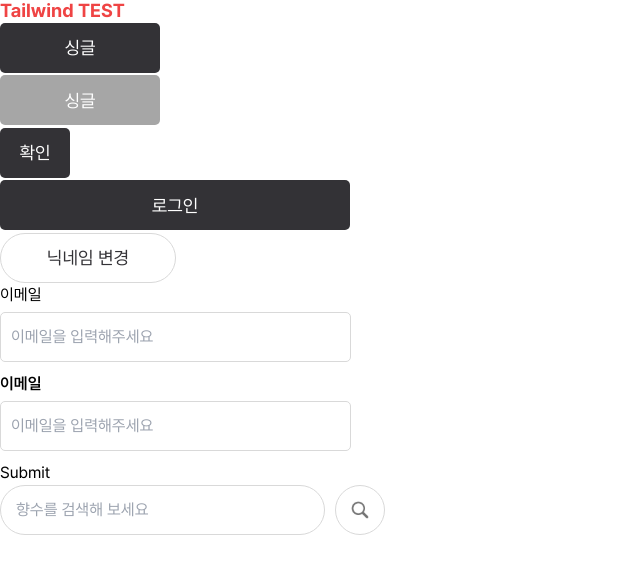
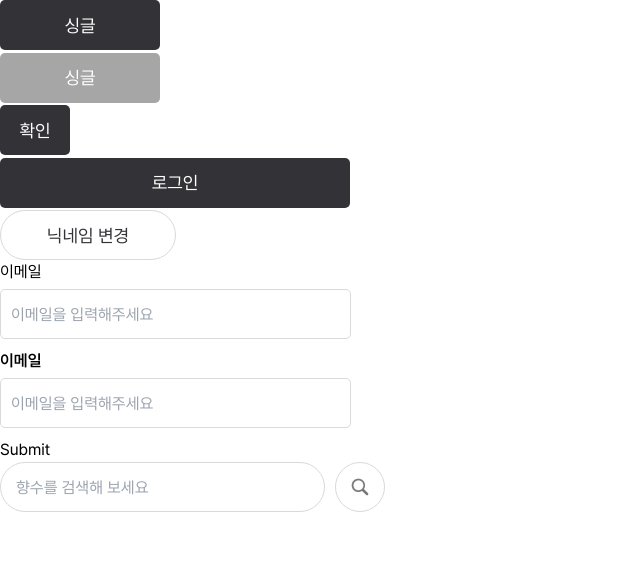
Before and after one commit to wnso-kim/perfumepedia-mobile-frontend, a React (Create React App) app: page /test in a window 1280 px wide. Shown: the top 574 px of the page, without its empty margins (0-640 px from the left). Built offline with nearby package versions, Linux system fonts and the light colour scheme.

Commit message:
✨ Feat : Route 지정

```diff
--- a/package.json
+++ b/package.json
@@ -9,6 +9,7 @@
     "react": "^18.3.1",
     "react-dom": "^18.3.1",
     "react-hook-form": "^7.54.1",
+    "react-router-dom": "^7.0.2",
     "react-scripts": "5.0.1",
     "web-vitals": "^2.1.4"
   },
--- a/src/App.js
+++ b/src/App.js
@@ -1,29 +1,22 @@
-import {
-  DefaultButton,
-  DisabledButton,
-  CheckButton,
-  SubmitButton,
-  ChangeButton,
-} from "./test/TestButton";
-import InputTest from "./test/TestInput";
-import SearchInputTest from "./test/TestSearchInput";
+import { BrowserRouter, Routes, Route } from "react-router-dom";
+import Main from "./page/Main";
+import Test from "./page/Test";
+import Manager from "./page/Manager";
+import RequestList from "./page/RequestList";
 
 function App() {
   return (
     <div className="App">
-      <h1 className="text-3xl font-bold text-red-500">Tailwind TEST</h1>
-      {/* button test */}
-      <div className="flex flex-col gap-1">
-        <DefaultButton />
-        <DisabledButton />
-        <CheckButton />
-        <SubmitButton />
-        <ChangeButton />
-      </div>
-      <div>
-        <InputTest />
-        <SearchInputTest />
-      </div>
+      <BrowserRouter>
+        <Routes>
+          <Route path="/" element={<Main />} />
+          <Route path="test" element={<Test />} />
+          <Route path="manager">
+            <Route index element={<Manager />} />
+            <Route path="request-list" element={<RequestList />} />
+          </Route>
+        </Routes>
+      </BrowserRouter>
     </div>
   );
 }
--- a/src/page/Main.jsx
+++ b/src/page/Main.jsx
@@ -0,0 +1,4 @@
+const Main = () => {
+  return <div>여긴 메인 페이지(유저)</div>;
+};
+export default Main;
--- /dev/null
+++ b/src/page/Manager.jsx
@@ -0,0 +1,2 @@
+const Manager = () => {};
+export default Manager;
--- /dev/null
+++ b/src/page/RequestList.jsx
@@ -0,0 +1,2 @@
+const RequestList = () => {};
+export default RequestList;
--- /dev/null
+++ b/src/page/Test.jsx
@@ -0,0 +1,30 @@
+import {
+  DefaultButton,
+  DisabledButton,
+  CheckButton,
+  SubmitButton,
+  ChangeButton,
+} from "../test/TestButton";
+import InputTest from "../test/TestInput";
+import SearchInputTest from "../test/TestSearchInput";
+
+const Test = () => {
+  return (
+    <>
+      {/* button test */}
+      <div className="flex flex-col gap-1">
+        <DefaultButton />
+        <DisabledButton />
+        <CheckButton />
+        <SubmitButton />
+        <ChangeButton />
+      </div>
+      {/* input test */}
+      <div>
+        <InputTest />
+        <SearchInputTest />
+      </div>
+    </>
+  );
+};
+export default Test;
```
Also changed, not shown: 1 other file (tests, documents, lock files or other folders).
